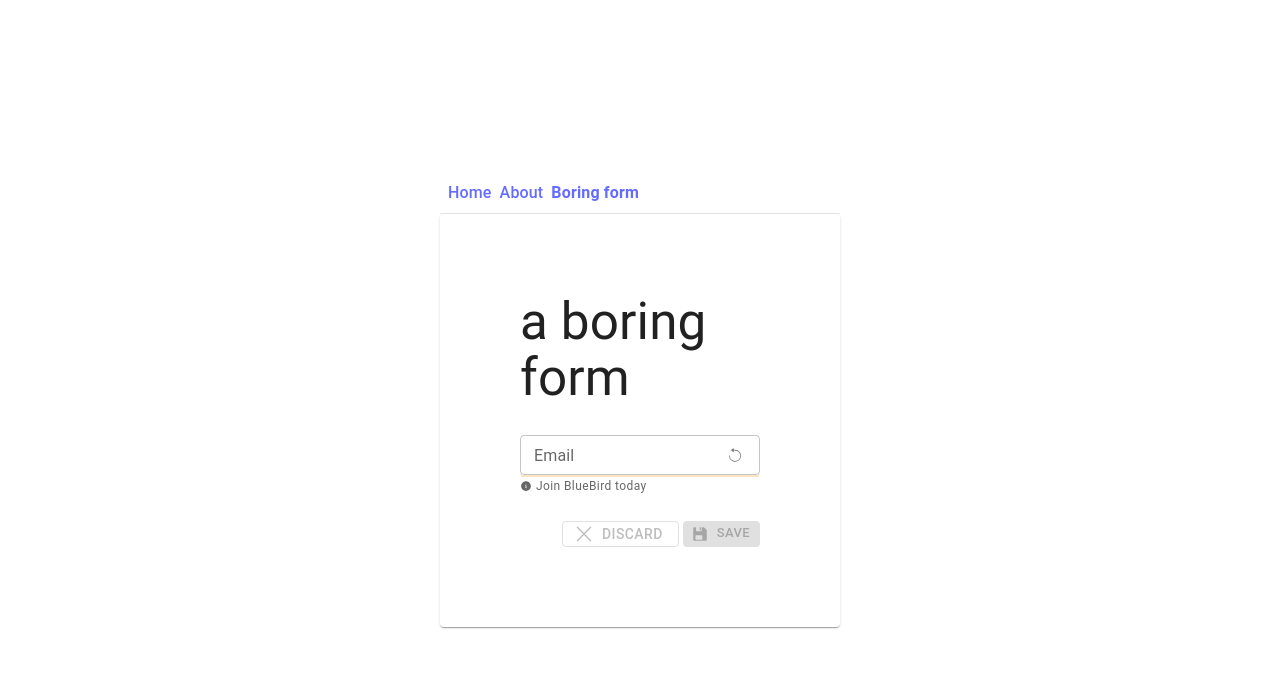
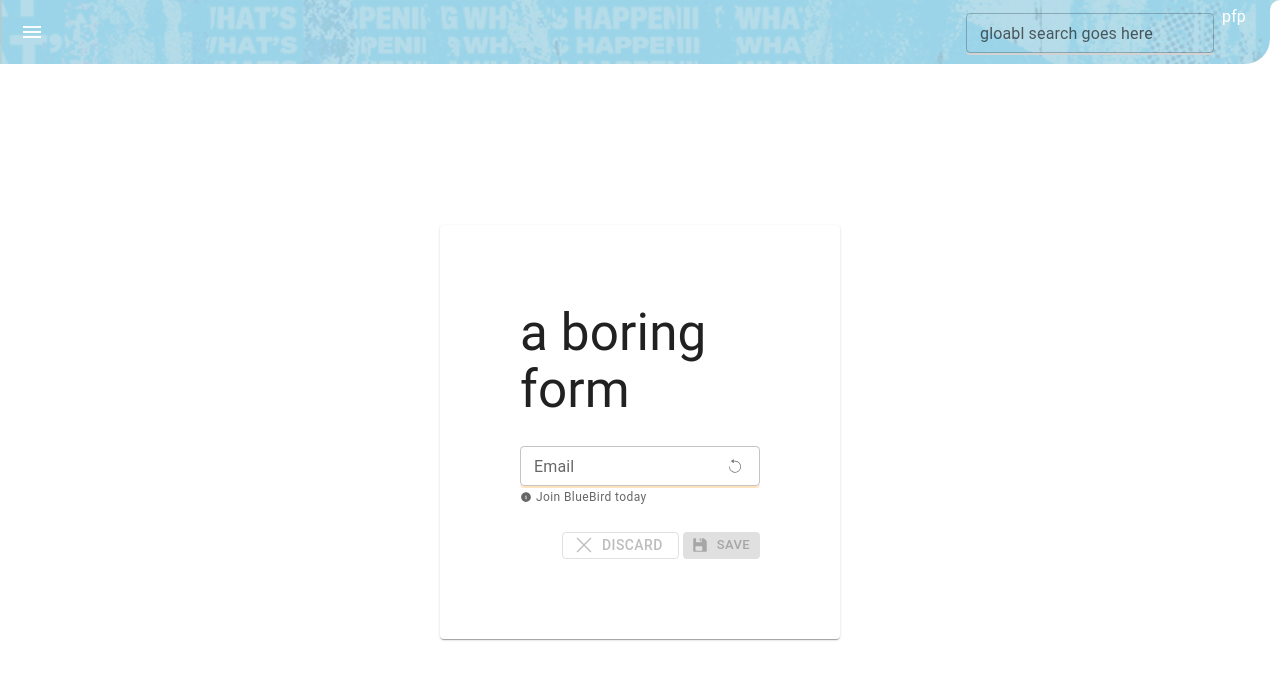
Before and after one commit to jjawny/a-blue-bird, a React (Vite) app in the folder client/: page /boring-form in a window 1280 px wide. Shown: the top 680 px of the page. Built offline with nearby package versions, Linux system fonts and the light colour scheme.

Commit message:
wip global layout

```diff
--- a/client/src/routes/__root.tsx
+++ b/client/src/routes/__root.tsx
@@ -1,22 +1,13 @@
-import { createRootRoute, Link, Outlet } from "@tanstack/react-router";
+import { createRootRoute, Outlet } from "@tanstack/react-router";
 import { TanStackRouterDevtools } from "@tanstack/router-devtools";
+import GlobalLayout from "~/shared/components/GlobalLayout";
 
 export const Route = createRootRoute({
   component: () => (
     <>
-      <div className="flex gap-2 p-2">
-        <Link to="/" className="[&.active]:font-bold">
-          Home
-        </Link>{" "}
-        <Link to="/about" className="[&.active]:font-bold">
-          About
-        </Link>
-        <Link to="/boring-form" className="[&.active]:font-bold">
-          Boring form
-        </Link>
-      </div>
-      <hr />
-      <Outlet />
+      <GlobalLayout>
+        <Outlet />
+      </GlobalLayout>
       <TanStackRouterDevtools />
     </>
   ),
--- /dev/null
+++ b/client/src/shared/components/GlobalHeader.tsx
@@ -0,0 +1,114 @@
+import { Slide, TextField, useScrollTrigger } from "@mui/material";
+import AppBar from "@mui/material/AppBar";
+import IconButton from "@mui/material/IconButton";
+import { useTheme } from "@mui/material/styles";
+import Toolbar from "@mui/material/Toolbar";
+import * as React from "react";
+import { useMemo } from "react";
+import { MdOutlineMenu as MenuIcon, MdMenuOpen as MenuOpenIcon } from "react-icons/md";
+
+type GlobalHeaderProps = {
+  isMenuOpen: boolean;
+  onMenuOpen: () => void;
+};
+
+export default function GlobalHeader(props: GlobalHeaderProps) {
+  const { isMenuOpen, onMenuOpen } = props;
+
+  const theme = useTheme();
+
+  const ChromeTabLikeTail = useMemo(() => {
+    return (
+      <div className="relative h-[10px] w-[10px]">
+        <div
+          className="absolute left-0 top-0 z-0 h-full w-full scale-x-[-1]"
+          style={{
+            // MUST MATCH BG COLR BELOW (extract to param)
+            backgroundColor: "lightblue",
+          }}
+        ></div>
+        <div className="absolute left-0 top-0 z-50 h-full w-full rounded-tl-[25px] bg-white"></div>
+      </div>
+    );
+  }, []);
+
+  return (
+    <HideOnScroll {...props}>
+      <AppBar
+        elevation={0}
+        position="fixed"
+        sx={{
+          // Adjust background opacity w/o affecting <Toolbar>
+          "&::before": {
+            content: '""',
+            position: "absolute",
+            top: 0,
+            left: 0,
+            width: "100%",
+            height: "100%",
+            background: 'url("/whats-happening.jpg")',
+            backgroundSize: "cover",
+            backgroundRepeat: "no-repeat",
+            backgroundPosition: "center",
+            // filter: "grayscale(100%)",
+            opacity: 0.1,
+            zIndex: -1,
+            borderBottomRightRadius: "25px",
+          },
+          zIndex: (theme) => theme.zIndex.drawer + 1, // ensure drawer bar stays above
+          left: 0,
+          width: "calc(100% - 10px)", // must match width
+          borderBottomRightRadius: "25px",
+          backgroundColor: "lightblue",
+          paddinrRight: "10px",
+          transition: theme.transitions.create(["margin", "width"], {
+            easing: theme.transitions.easing.sharp,
+            duration: theme.transitions.duration.leavingScreen,
+          }),
+          ...(isMenuOpen && {
+            // marginLeft: `${drawerWidth}px`,
+            transition: theme.transitions.create(["margin", "width"], {
+              easing: theme.transitions.easing.easeOut,
+              duration: theme.transitions.duration.enteringScreen,
+            }),
+          }),
+        }}
+      >
+        <Toolbar>
+          <IconButton
+            aria-label="Open global portal menu"
+            onClick={onMenuOpen}
+            edge="start"
+            sx={{
+              "&:focus": {
+                outline: "none", // Remove the focus outline (blue ring)
+              },
+            }}
+          >
+            {isMenuOpen ? <MenuOpenIcon color="white" /> : <MenuIcon color="white" />}
+          </IconButton>
+          <div className="ml-auto flex gap-2">
+            <TextField size="small" label="gloabl search goes here" />
+            <p>pfp</p>
+          </div>
+        </Toolbar>
+        <div className="absolute -right-[10px]">{ChromeTabLikeTail}</div>
+      </AppBar>
+    </HideOnScroll>
+  );
+}
+
+type HideOnScrollProps = {
+  children?: React.ReactElement<unknown>;
+};
+
+function HideOnScroll(props: HideOnScrollProps) {
+  const { children } = props;
+  const trigger = useScrollTrigger();
+
+  return (
+    <Slide appear={false} direction="down" in={!trigger}>
+      {children ?? <></>}
+    </Slide>
+  );
+}
--- /dev/null
+++ b/client/src/shared/components/GlobalLayout.tsx
@@ -0,0 +1,64 @@
+import Box from "@mui/material/Box";
+import { useTheme } from "@mui/material/styles";
+import { ReactNode, useCallback, useState } from "react";
+// OWN COMPONENTS
+import GlobalHeader from "~/shared/components/GlobalHeader";
+import GlobalMenu from "~/shared/components/GlobalMenu";
+
+type GlobalLayoutProps = {
+  children?: ReactNode;
+};
+
+export default function GlobalLayout(props: GlobalLayoutProps) {
+  const { children } = props;
+  const menuWidth = 240;
+  const [isMenuOpen, setIsMenuOpen] = useState(false);
+  const handleMenuOpen = useCallback(() => setIsMenuOpen((prev) => !prev), []);
+
+  return (
+    <Box sx={{ display: "flex" }}>
+      <GlobalHeader isMenuOpen={isMenuOpen} onMenuOpen={handleMenuOpen} />
+      <GlobalMenu isMenuOpen={isMenuOpen} width={menuWidth} />
+      <PageContent isMenuOpen={isMenuOpen} menuWidth={menuWidth}>
+        {children}
+      </PageContent>
+    </Box>
+  );
+}
+
+type PageContentProps = {
+  isMenuOpen: boolean;
+  menuWidth?: number;
+  children?: ReactNode;
+};
+
+const PageContent = (props: PageContentProps) => {
+  const { isMenuOpen, menuWidth = 256, children } = props;
+  const theme = useTheme();
+  const globalHeaderStylesToAdjustSpacing = theme.mixins.toolbar;
+
+  return (
+    <Box
+      component="main"
+      sx={{
+        flexGrow: 1,
+        padding: theme.spacing(3),
+        transition: theme.transitions.create("margin", {
+          easing: theme.transitions.easing.sharp,
+          duration: theme.transitions.duration.leavingScreen,
+        }),
+        marginLeft: `-${menuWidth}px`,
+        ...(isMenuOpen && {
+          transition: theme.transitions.create("margin", {
+            easing: theme.transitions.easing.easeOut,
+            duration: theme.transitions.duration.enteringScreen,
+          }),
+          marginLeft: 0,
+        }),
+      }}
+    >
+      <Box sx={{ ...globalHeaderStylesToAdjustSpacing }} />
+      {children}
+    </Box>
+  );
+};
--- /dev/null
+++ b/client/src/shared/components/GlobalMenu.tsx
@@ -0,0 +1,78 @@
+import Box from "@mui/material/Box";
+import Drawer from "@mui/material/Drawer";
+import List from "@mui/material/List";
+import ListItem from "@mui/material/ListItem";
+import ListItemButton from "@mui/material/ListItemButton";
+import ListItemIcon from "@mui/material/ListItemIcon";
+import ListItemText from "@mui/material/ListItemText";
+import { useTheme } from "@mui/material/styles";
+import { Link } from "@tanstack/react-router";
+import { RiHome2Fill as HomeIcon } from "react-icons/ri";
+import { TbClipboardText as ClipboardIcon } from "react-icons/tb";
+
+type GlobalMenuProps = {
+  isMenuOpen: boolean;
+  width?: number;
+};
+
+export default function GlobalMenu(props: GlobalMenuProps) {
+  const { isMenuOpen, width = 256 } = props;
+  const theme = useTheme();
+  const globalHeaderStylesToAdjustSpacing = theme.mixins.toolbar;
+
+  const InnerContent = () => {
+    return (
+      <List>
+        <Link to={"/"}>
+          <ListItem key={"/"} disablePadding>
+            <ListItemButton>
+              <ListItemIcon>
+                <HomeIcon />
+              </ListItemIcon>
+              <ListItemText primary="Home" />
+            </ListItemButton>
+          </ListItem>
+        </Link>
+        <Link to={"/about"}>
+          <ListItem key={"/about"} disablePadding>
+            <ListItemButton>
+              <ListItemIcon>
+                <ClipboardIcon />
+              </ListItemIcon>
+              <ListItemText primary="About" />
+            </ListItemButton>
+          </ListItem>
+        </Link>
+        <Link to={"/boring-form"}>
+          <ListItem key={"/boring-form"} disablePadding>
+            <ListItemButton>
+              <ListItemIcon>
+                <ClipboardIcon />
+              </ListItemIcon>
+              <ListItemText primary="Boring Form" />
+            </ListItemButton>
+          </ListItem>
+        </Link>
+      </List>
+    );
+  };
+  return (
+    <Drawer
+      variant="persistent"
+      anchor="left"
+      open={isMenuOpen}
+      sx={{
+        width: width,
+        flexShrink: 0,
+        "& .MuiDrawer-paper": {
+          width: width,
+          boxSizing: "border-box",
+          border: "none",
+        },
+      }}
+    >
+      <Box sx={{ ...globalHeaderStylesToAdjustSpacing }} />
+      <InnerContent />
+    </Drawer>
+  );
+}
```
